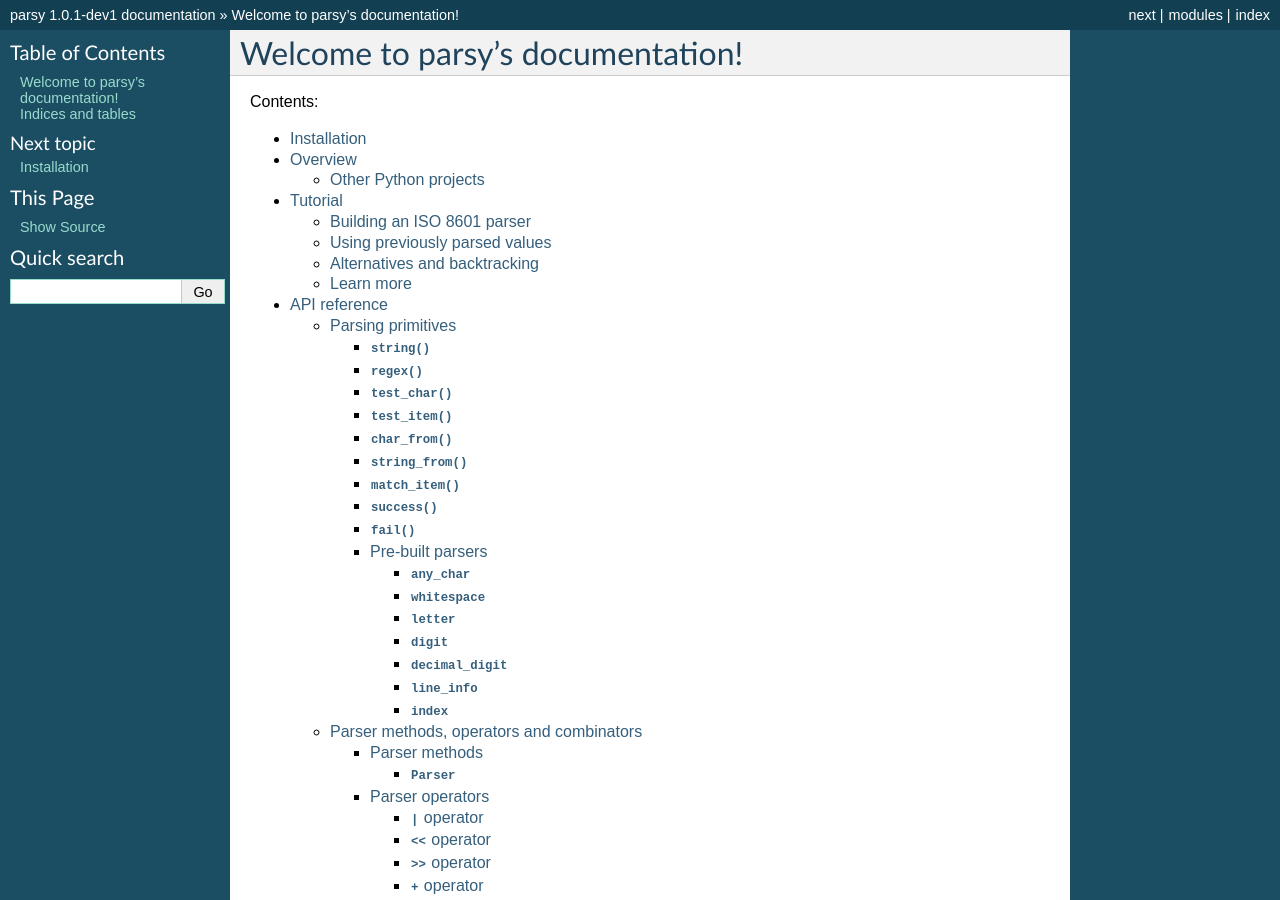
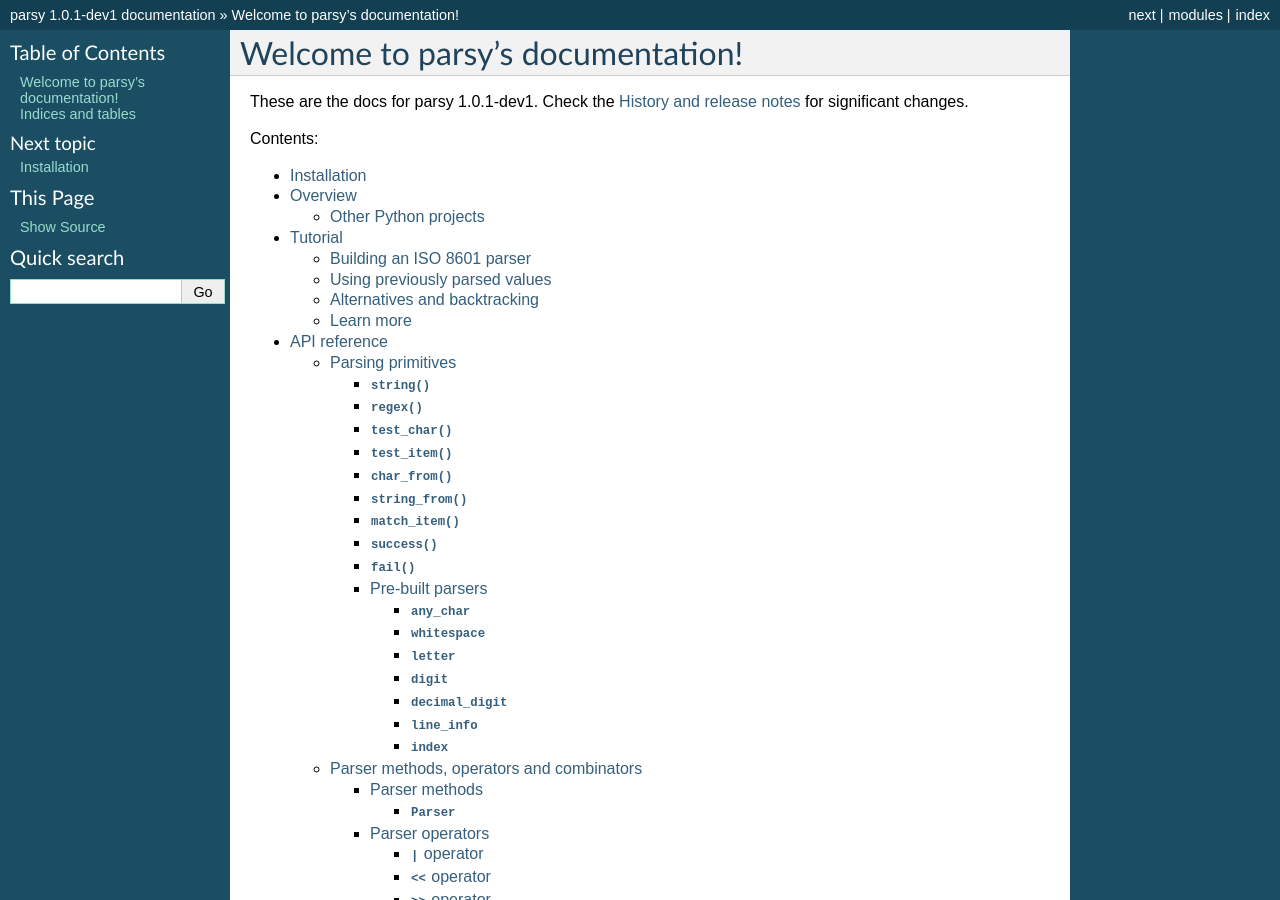
Before and after one commit to python-parsy/parsy, a Sphinx documentation site: the page built from docs/index.rst, in a window 1280 px wide and 900 px high. Built offline with Sphinx 7.4.7, drawn with Linux system fonts in a browser that asks for light colours.

Commit message:
Small docs fixes

```diff
--- a/docs/conf.py
+++ b/docs/conf.py
@@ -55,7 +55,7 @@ author = 'Jeanine Adkisson'
 # built documents.
 #
 # The short X.Y version.
-version = '1.0.0'
+version = '1.0.1'
 # The full version, including alpha/beta/rc tags.
 release = '1.0.1-dev1'
 
--- a/docs/index.rst
+++ b/docs/index.rst
@@ -1,5 +1,8 @@
 Welcome to parsy's documentation!
 =================================
+
+These are the docs for parsy |release|. Check the :doc:`/history` for
+significant changes.
 
 .. toctree::
    :maxdepth: 4
--- a/docs/ref/generating.rst
+++ b/docs/ref/generating.rst
@@ -79,7 +79,7 @@ Using values already parsed
 ---------------------------
 
 The third example shows how we can use an earlier parsed value to influence the
-subsequent parsing. This example parses Hollerith constants. Holerith constants
+subsequent parsing. This example parses Hollerith constants. Hollerith constants
 are a way of specifying an arbitrary set of characters by first writing the
 integer that specifies the length, followed by the character H, followed by the
 set of characters. For example, ``pancakes`` would be written ``8Hpancakes``.
```
